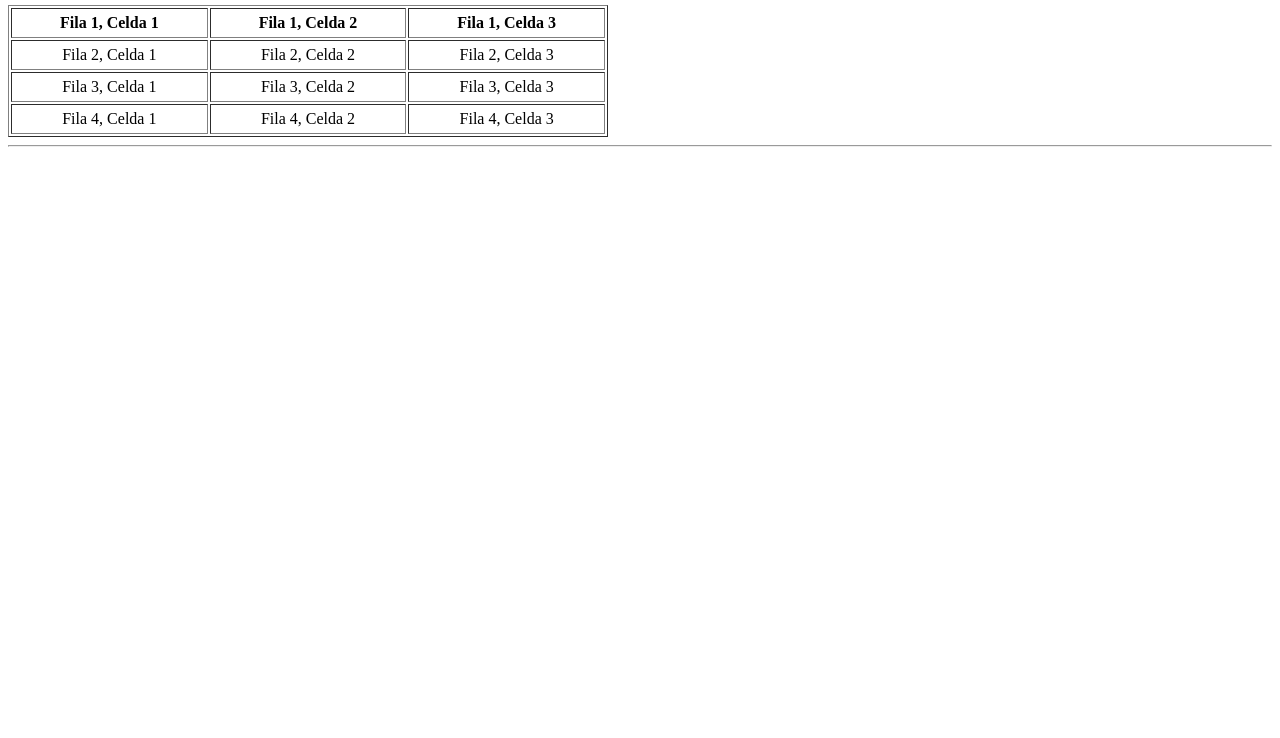
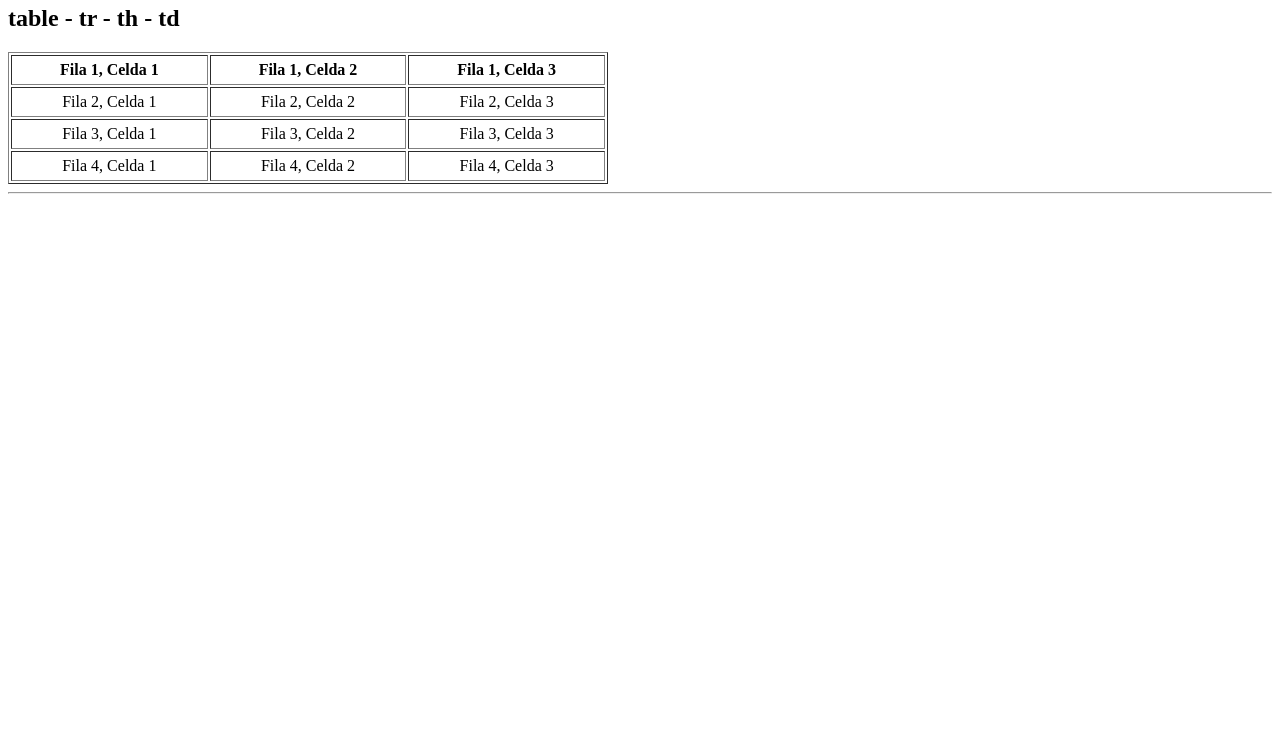
Before and after one commit to Arethor/html---tables, a plain HTML site: page index.html in a window 1280 px wide. Shown: the part 62-800 px from the top of the page. Drawn offline with Linux system fonts and the light colour scheme.

Commit message:
Update index.html
He añadido un h2

```diff
--- a/index.html
+++ b/index.html
@@ -24,6 +24,8 @@
       <!-- cellspacing; Espacio entre celdas -->
       <!-- width; Ancho de la tabla -->
       <!-- height; Alto de la tabla -->
+
+      <h2>table - tr - th - td</h2>
 
       <table border="1" width="600px" height="auto" cellpadding="5px" cellspacing="2px">
         <tr>
@@ -53,4 +55,5 @@
 
   </body>
 
+
 </html>
```
